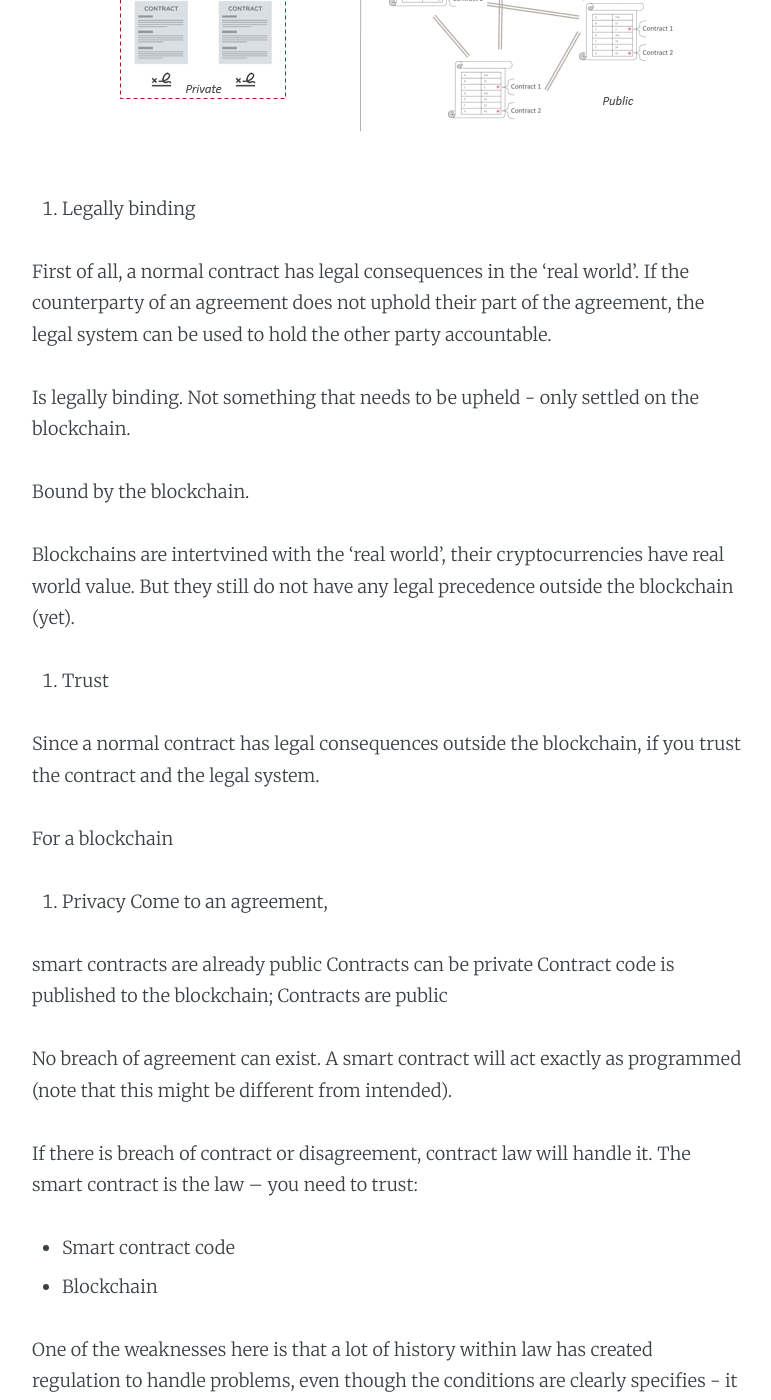
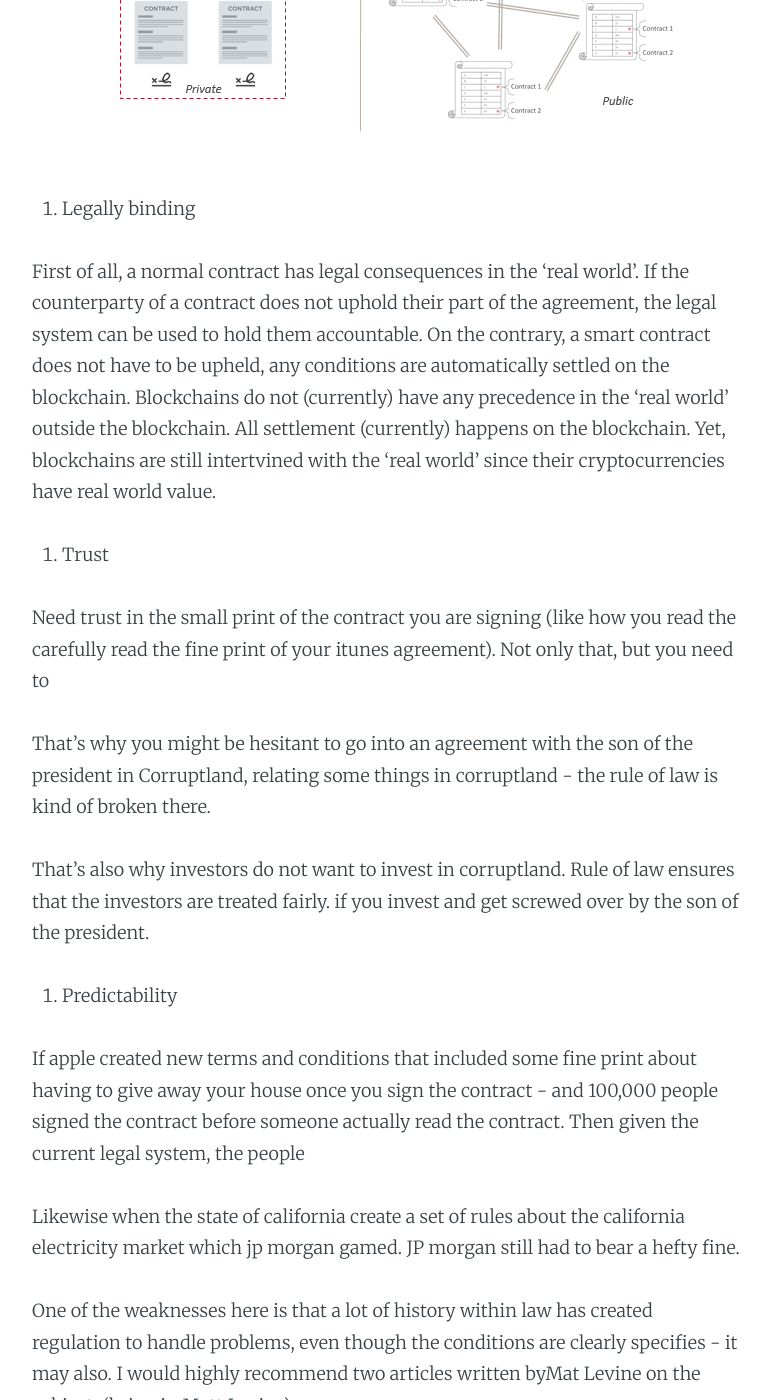
Before and after one commit to wrode/Blog, a Jekyll site: the page built from _posts/2016-08-19-Smart contracts.md, in a window 1280 px wide and 1400 px high, scrolled down 4223 px. Shown: the whole window, without its empty margins (253-1024 px from the left). Built offline with Jekyll 4.4.1, drawn with Linux system fonts in a browser that asks for light colours; comment, search, counter and statistics services are not loaded; some of the changed text lies outside the part shown.

Commit message:
Smart contracts update

```diff
--- a/_posts/2016-08-19-Smart contracts.md
+++ b/_posts/2016-08-19-Smart contracts.md
@@ -23,7 +23,7 @@ The original set of enchanted documents is called Bitcoin. The Bitcoin magic rul
 - Each enchanted document contains a list of all accounts and balances.
 - People own accounts, and can send their own bitcoins to other accounts.
 
-Below is an illustration of the bitcoin enchanted documents:
+Below is an illustration of one of the bitcoin enchanted documents:
 ![bitcoin]({{ site.url }}/assets/images/bitcoin.png)
 
 <!--Need to explain that the bitcoins are just the balances on the enchanted documents -->
@@ -58,22 +58,27 @@ Many people are critical of the name "smart contract", as it is not a real contr
 
 1. Legally binding
 
- First of all, a normal contract has legal consequences in the 'real world'. If the counterparty of an agreement does not uphold their part of the agreement, the legal system can be used to hold the other party accountable.
-
-Is legally binding.
-Not something that needs to be upheld - only settled on the blockchain.
-
-Bound by the blockchain.
-
-Blockchains are intertvined with the 'real world', their cryptocurrencies have real world value. But they still do not have any legal precedence outside the blockchain (yet).
+First of all, a normal contract has legal consequences in the 'real world'. If the counterparty of a contract does not uphold their part of the agreement, the legal system can be used to hold them accountable. On the contrary, a smart contract does not have to be upheld, any conditions are automatically settled on the blockchain. Blockchains do not (currently) have any precedence in the 'real world' outside the blockchain. All settlement (currently) happens on the blockchain. Yet, blockchains are still intertvined with the 'real world' since their cryptocurrencies have real world value.
 
 2. Trust
 
-Since a normal contract has legal consequences outside the blockchain, if you trust the contract and the legal system.
+Need trust in the small print of the contract you are signing (like how you read the carefully read the fine print of your itunes agreement). Not only that, but you need to
 
-For a blockchain
 
-3. Privacy
+That's why you might be hesitant to go into an agreement with the son of the president in Corruptland, relating some things in corruptland - the rule of law is kind of broken there.
+
+That's also why investors do not want to invest in corruptland. Rule of law ensures that the investors are treated fairly. if you invest and get screwed over by the son of the president.
+
+3. Predictability
+
+If apple created new terms and conditions that included some fine print about having to give away your house once you sign the contract - and 100,000 people signed the contract before someone actually read the contract. Then given the current legal system, the people
+
+Likewise when the state of california create a set of rules about the california electricity market which jp morgan gamed. JP morgan still had to bear a hefty fine.
+
+One of the weaknesses here is that a lot of history within law has created regulation to handle problems, even though the conditions are clearly specifies - it may also. I would highly recommend two articles written byMat Levine on the subject. (bring in Matt Levine).
+
+
+3. Privacy and agreements
 Come to an agreement,
 
 smart contracts are already public
@@ -89,7 +94,7 @@ The smart contract is the law – you need to trust:
 
 
 
-One of the weaknesses here is that a lot of history within law has created regulation to handle problems, even though the conditions are clearly specifies - it may also. I would highly recommend two articles written byMat Levine on the subject. (bring in Matt Levine).
+
 
 
 Example
```
